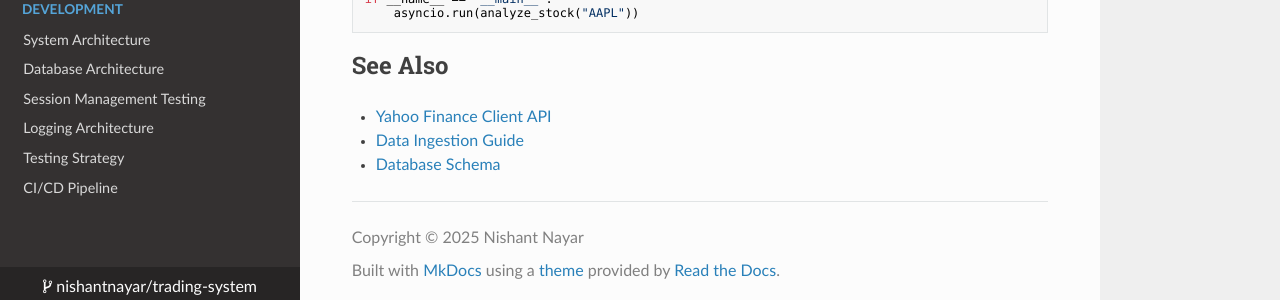
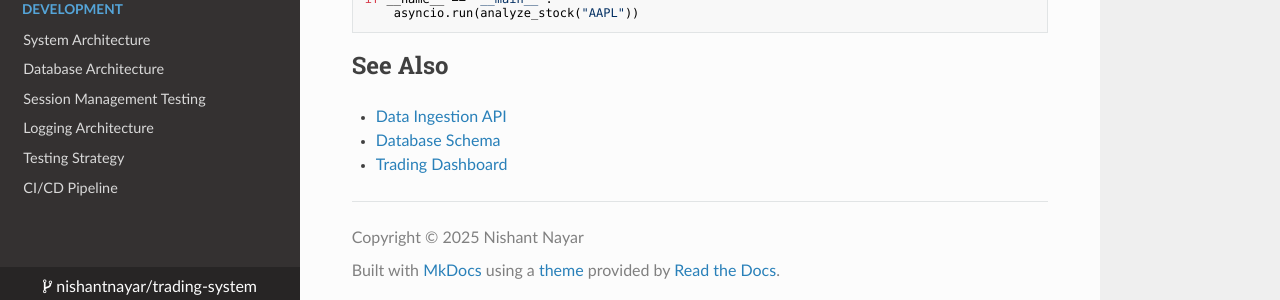
Before and after one commit to nishantnayar/Trading-System, an MkDocs documentation site: the page built from docs/data-ingestion/yahoo-finance-attributes.md, in a window 1280 px wide and 900 px high, scrolled down 10276 px. Shown: the part 593-893 px from the top of the window. Built offline with MkDocs 1.6.1, drawn with Linux system fonts in a browser that asks for light colours; nearby versions of some CDN libraries.

Commit message:
Update yahoo-finance-attributes.md

```diff
--- a/docs/data-ingestion/yahoo-finance-attributes.md
+++ b/docs/data-ingestion/yahoo-finance-attributes.md
@@ -505,6 +505,6 @@ if __name__ == "__main__":
 
 ## See Also
 
-- [Yahoo Finance Client API](../api/yahoo-finance.md)
-- [Data Ingestion Guide](../user-guide/data-ingestion.md)
+- [Data Ingestion API](../api/data-ingestion.md)
 - [Database Schema](../development/database.md)
+- [Trading Dashboard](../user-guide/dashboard.md)
```
